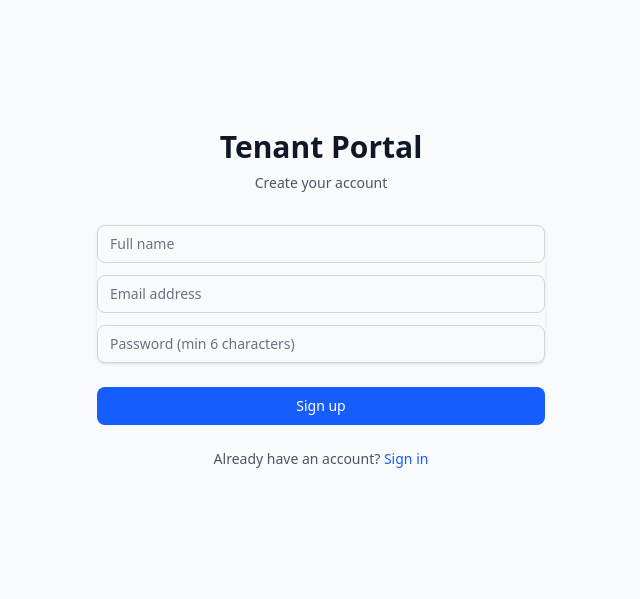
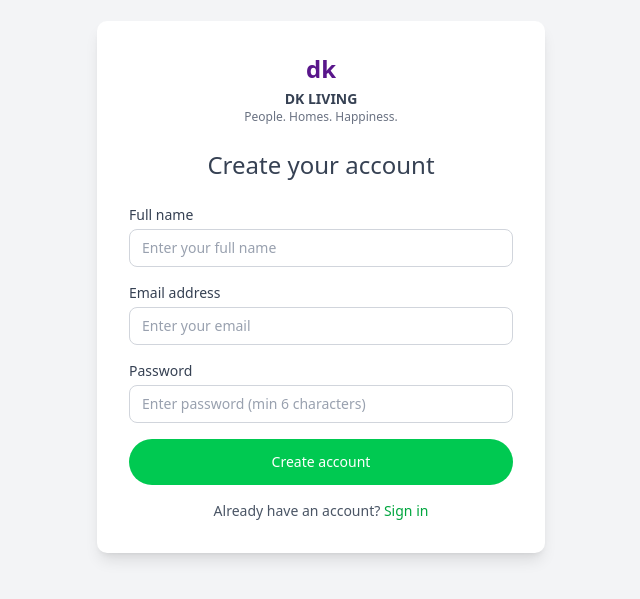
Before and after one commit to jered-ncv/DK-Living-Tenant-Portal, a Next.js app: page /signup in a window 1280 px wide. Shown: the part 113-712 px from the top of the page, without its empty margins (319-959 px from the left). Built offline with nearby package versions, Linux system fonts and the light colour scheme; no server answers.

Commit message:
Update login/signup pages with DK Living branding (clean white cards, green buttons, logo)

```diff
--- a/app/login/page.tsx
+++ b/app/login/page.tsx
@@ -38,25 +38,33 @@ export default function LoginPage() {
   }
 
   return (
-    <div className="min-h-screen flex items-center justify-center bg-gray-50 py-12 px-4 sm:px-6 lg:px-8">
-      <div className="max-w-md w-full space-y-8">
+    <div className="min-h-screen flex items-center justify-center bg-gray-100 py-12 px-4 sm:px-6 lg:px-8">
+      <div className="max-w-md w-full">
+        <div className="bg-white rounded-lg shadow-lg p-8 space-y-6">
+          {/* DK Living Logo */}
+          <div className="flex justify-center">
+            <div className="text-center">
+              <div className="text-2xl font-bold text-purple-900 mb-1">dk</div>
+              <div className="text-sm font-semibold text-gray-700">DK LIVING</div>
+              <div className="text-xs text-gray-500">People. Homes. Happiness.</div>
+            </div>
+          </div>
+
           <div>
-          <h2 className="mt-6 text-center text-3xl font-extrabold text-gray-900">
-            Tenant Portal
+            <h2 className="text-center text-2xl text-gray-700">
+              Sign in to your account
             </h2>
-          <p className="mt-2 text-center text-sm text-gray-600">
-            Sign in to your account
-          </p>
           </div>
-        <form className="mt-8 space-y-6" onSubmit={handleLogin}>
+
+          <form className="space-y-4" onSubmit={handleLogin}>
             {error && (
-            <div className="rounded-md bg-red-50 p-4">
+              <div className="rounded-md bg-red-50 p-3">
                 <div className="text-sm text-red-800">{error}</div>
               </div>
             )}
-          <div className="rounded-md shadow-sm -space-y-px">
+
             <div>
-              <label htmlFor="email-address" className="sr-only">
+              <label htmlFor="email-address" className="block text-sm text-gray-700 mb-1">
                 Email address
               </label>
               <input
@@ -65,14 +73,15 @@ export default function LoginPage() {
                 type="email"
                 autoComplete="email"
                 required
-                className="appearance-none rounded-none relative block w-full px-3 py-2 border border-gray-300 placeholder-gray-500 text-gray-900 rounded-t-md focus:outline-none focus:ring-blue-500 focus:border-blue-500 focus:z-10 sm:text-sm"
-                placeholder="Email address"
+                className="appearance-none block w-full px-3 py-2 border border-gray-300 rounded-md text-gray-900 placeholder-gray-400 focus:outline-none focus:ring-2 focus:ring-green-500 focus:border-transparent sm:text-sm"
+                placeholder="Enter your email"
                 value={email}
                 onChange={(e) => setEmail(e.target.value)}
               />
             </div>
+
             <div>
-              <label htmlFor="password" className="sr-only">
+              <label htmlFor="password" className="block text-sm text-gray-700 mb-1">
                 Password
               </label>
               <input
@@ -81,19 +90,18 @@ export default function LoginPage() {
                 type="password"
                 autoComplete="current-password"
                 required
-                className="appearance-none rounded-none relative block w-full px-3 py-2 border border-gray-300 placeholder-gray-500 text-gray-900 rounded-b-md focus:outline-none focus:ring-blue-500 focus:border-blue-500 focus:z-10 sm:text-sm"
-                placeholder="Password"
+                className="appearance-none block w-full px-3 py-2 border border-gray-300 rounded-md text-gray-900 placeholder-gray-400 focus:outline-none focus:ring-2 focus:ring-green-500 focus:border-transparent sm:text-sm"
+                placeholder="Enter your password"
                 value={password}
                 onChange={(e) => setPassword(e.target.value)}
               />
-            </div>
             </div>
 
             <div>
               <button
                 type="submit"
                 disabled={loading}
-              className="group relative w-full flex justify-center py-2 px-4 border border-transparent text-sm font-medium rounded-md text-white bg-blue-600 hover:bg-blue-700 focus:outline-none focus:ring-2 focus:ring-offset-2 focus:ring-blue-500 disabled:opacity-50"
+                className="w-full flex justify-center py-3 px-4 border border-transparent rounded-full text-sm font-medium text-white bg-green-500 hover:bg-green-600 focus:outline-none focus:ring-2 focus:ring-offset-2 focus:ring-green-500 disabled:opacity-50 transition-colors"
               >
                 {loading ? 'Signing in...' : 'Sign in'}
               </button>
@@ -101,12 +109,13 @@ export default function LoginPage() {
 
             <div className="text-center text-sm">
               <span className="text-gray-600">Don't have an account? </span>
-            <Link href="/signup" className="font-medium text-blue-600 hover:text-blue-500">
+              <Link href="/signup" className="font-medium text-green-600 hover:text-green-500">
                 Sign up
               </Link>
             </div>
           </form>
         </div>
       </div>
+    </div>
   )
 }
--- a/app/signup/page.tsx
+++ b/app/signup/page.tsx
@@ -66,25 +66,33 @@ export default function SignupPage() {
   }
 
   return (
-    <div className="min-h-screen flex items-center justify-center bg-gray-50 py-12 px-4 sm:px-6 lg:px-8">
-      <div className="max-w-md w-full space-y-8">
+    <div className="min-h-screen flex items-center justify-center bg-gray-100 py-12 px-4 sm:px-6 lg:px-8">
+      <div className="max-w-md w-full">
+        <div className="bg-white rounded-lg shadow-lg p-8 space-y-6">
+          {/* DK Living Logo */}
+          <div className="flex justify-center">
+            <div className="text-center">
+              <div className="text-2xl font-bold text-purple-900 mb-1">dk</div>
+              <div className="text-sm font-semibold text-gray-700">DK LIVING</div>
+              <div className="text-xs text-gray-500">People. Homes. Happiness.</div>
+            </div>
+          </div>
+
           <div>
-          <h2 className="mt-6 text-center text-3xl font-extrabold text-gray-900">
-            Tenant Portal
+            <h2 className="text-center text-2xl text-gray-700">
+              Create your account
             </h2>
-          <p className="mt-2 text-center text-sm text-gray-600">
-            Create your account
-          </p>
           </div>
-        <form className="mt-8 space-y-6" onSubmit={handleSignup}>
+
+          <form className="space-y-4" onSubmit={handleSignup}>
             {error && (
-            <div className="rounded-md bg-red-50 p-4">
+              <div className="rounded-md bg-red-50 p-3">
                 <div className="text-sm text-red-800">{error}</div>
               </div>
             )}
-          <div className="rounded-md shadow-sm space-y-3">
+
             <div>
-              <label htmlFor="full-name" className="sr-only">
+              <label htmlFor="full-name" className="block text-sm text-gray-700 mb-1">
                 Full name
               </label>
               <input
@@ -92,14 +100,15 @@ export default function SignupPage() {
                 name="name"
                 type="text"
                 required
-                className="appearance-none relative block w-full px-3 py-2 border border-gray-300 placeholder-gray-500 text-gray-900 rounded-md focus:outline-none focus:ring-blue-500 focus:border-blue-500 focus:z-10 sm:text-sm"
-                placeholder="Full name"
+                className="appearance-none block w-full px-3 py-2 border border-gray-300 rounded-md text-gray-900 placeholder-gray-400 focus:outline-none focus:ring-2 focus:ring-green-500 focus:border-transparent sm:text-sm"
+                placeholder="Enter your full name"
                 value={fullName}
                 onChange={(e) => setFullName(e.target.value)}
               />
             </div>
+
             <div>
-              <label htmlFor="email-address" className="sr-only">
+              <label htmlFor="email-address" className="block text-sm text-gray-700 mb-1">
                 Email address
               </label>
               <input
@@ -108,14 +117,15 @@ export default function SignupPage() {
                 type="email"
                 autoComplete="email"
                 required
-                className="appearance-none relative block w-full px-3 py-2 border border-gray-300 placeholder-gray-500 text-gray-900 rounded-md focus:outline-none focus:ring-blue-500 focus:border-blue-500 focus:z-10 sm:text-sm"
-                placeholder="Email address"
+                className="appearance-none block w-full px-3 py-2 border border-gray-300 rounded-md text-gray-900 placeholder-gray-400 focus:outline-none focus:ring-2 focus:ring-green-500 focus:border-transparent sm:text-sm"
+                placeholder="Enter your email"
                 value={email}
                 onChange={(e) => setEmail(e.target.value)}
               />
             </div>
+
             <div>
-              <label htmlFor="password" className="sr-only">
+              <label htmlFor="password" className="block text-sm text-gray-700 mb-1">
                 Password
               </label>
               <input
@@ -125,32 +135,32 @@ export default function SignupPage() {
                 autoComplete="new-password"
                 required
                 minLength={6}
-                className="appearance-none relative block w-full px-3 py-2 border border-gray-300 placeholder-gray-500 text-gray-900 rounded-md focus:outline-none focus:ring-blue-500 focus:border-blue-500 focus:z-10 sm:text-sm"
-                placeholder="Password (min 6 characters)"
+                className="appearance-none block w-full px-3 py-2 border border-gray-300 rounded-md text-gray-900 placeholder-gray-400 focus:outline-none focus:ring-2 focus:ring-green-500 focus:border-transparent sm:text-sm"
+                placeholder="Enter password (min 6 characters)"
                 value={password}
                 onChange={(e) => setPassword(e.target.value)}
               />
-            </div>
             </div>
 
             <div>
               <button
                 type="submit"
                 disabled={loading}
-              className="group relative w-full flex justify-center py-2 px-4 border border-transparent text-sm font-medium rounded-md text-white bg-blue-600 hover:bg-blue-700 focus:outline-none focus:ring-2 focus:ring-offset-2 focus:ring-blue-500 disabled:opacity-50"
+                className="w-full flex justify-center py-3 px-4 border border-transparent rounded-full text-sm font-medium text-white bg-green-500 hover:bg-green-600 focus:outline-none focus:ring-2 focus:ring-offset-2 focus:ring-green-500 disabled:opacity-50 transition-colors"
               >
-              {loading ? 'Creating account...' : 'Sign up'}
+                {loading ? 'Creating account...' : 'Create account'}
               </button>
             </div>
 
             <div className="text-center text-sm">
               <span className="text-gray-600">Already have an account? </span>
-            <Link href="/login" className="font-medium text-blue-600 hover:text-blue-500">
+              <Link href="/login" className="font-medium text-green-600 hover:text-green-500">
                 Sign in
               </Link>
             </div>
           </form>
         </div>
       </div>
+    </div>
   )
 }
```
Lines whose indentation alone changed are shown as unchanged.
